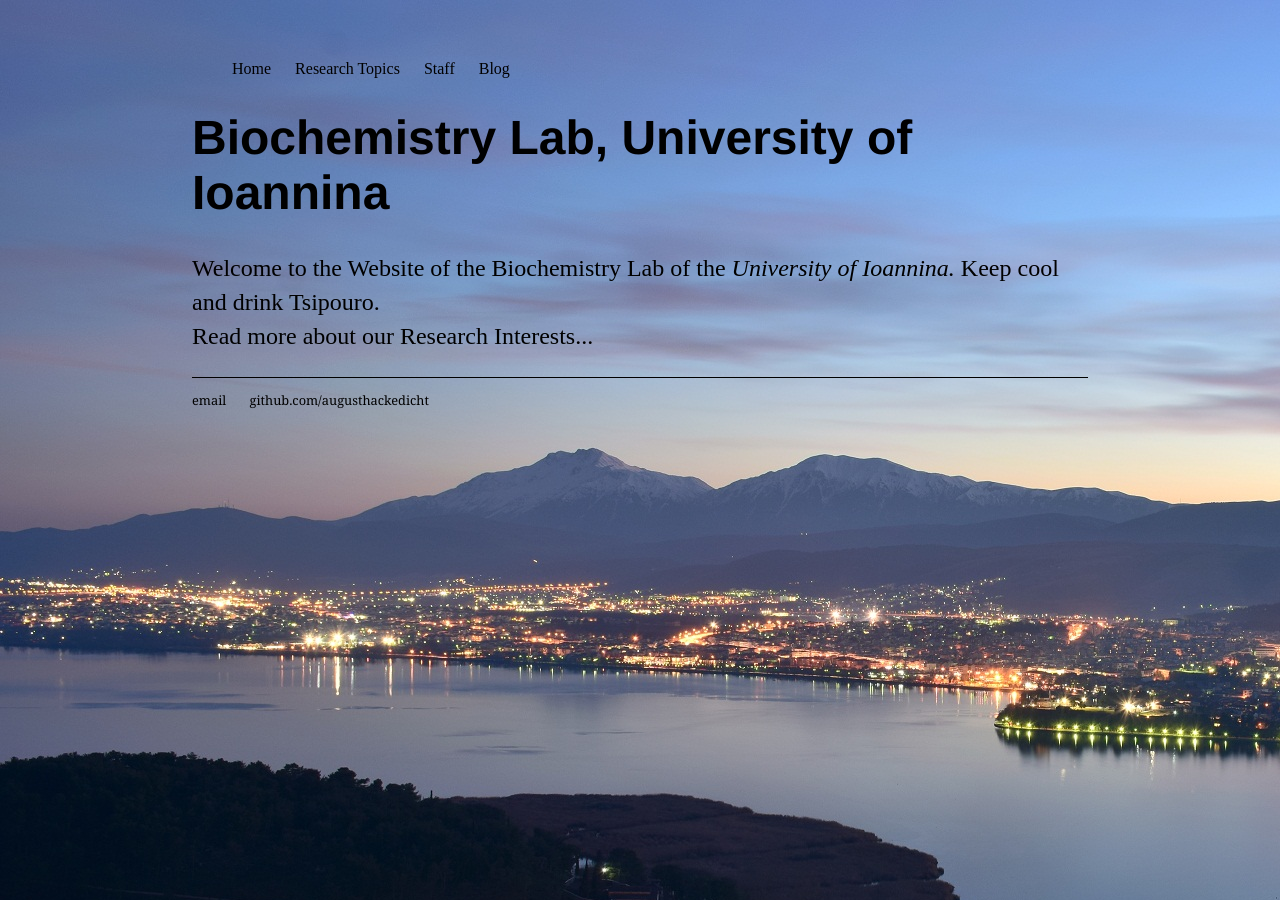
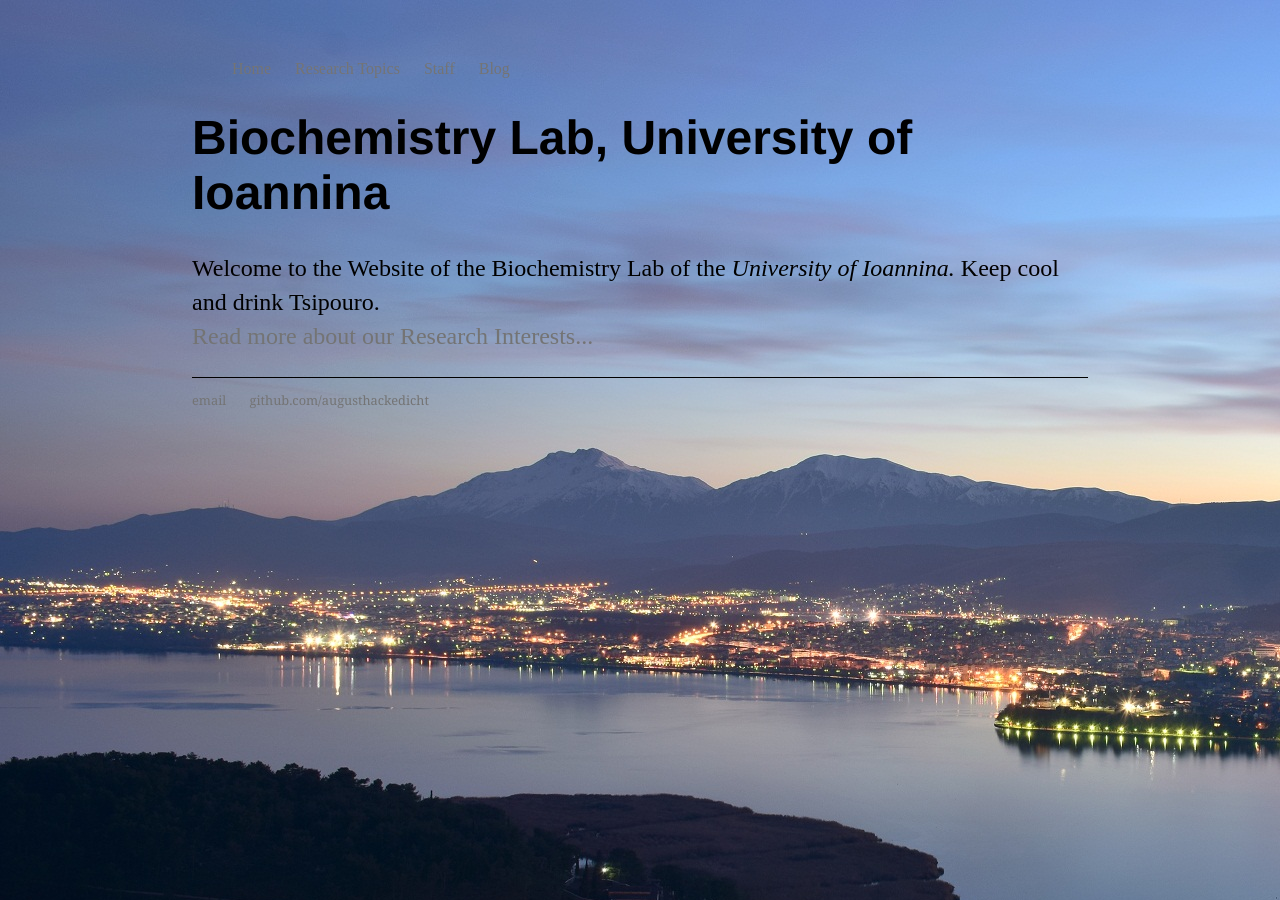
Before and after one commit to augusthackedicht/augusthackedicht.github.io, a Jekyll site: the page built from index.html, in a window 1280 px wide. Built offline with Jekyll 4.4.1, drawn with Linux system fonts in a browser that asks for light colours.

Commit message:
Update main.css

```diff
--- a/css/main.css
+++ b/css/main.css
@@ -22,7 +22,7 @@ nav ul li, footer ul li {
 }
 a {
     text-decoration: none;
-    color: #000000;
+    color: #747474;
 }
 a:hover {
     text-decoration: underline;
```
